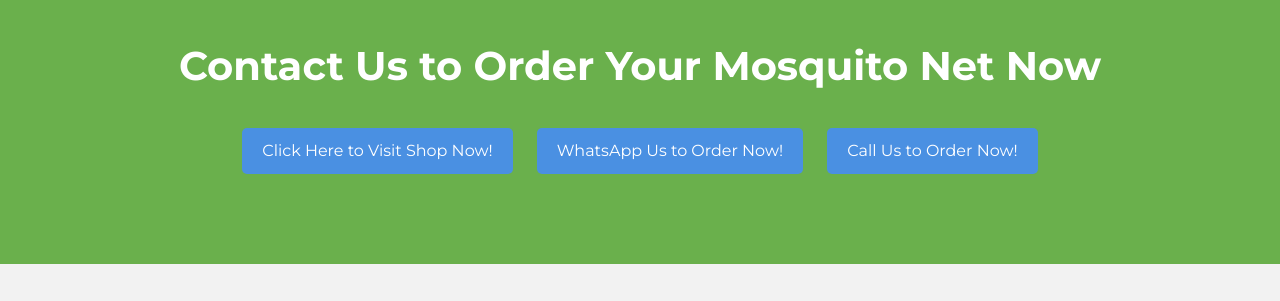
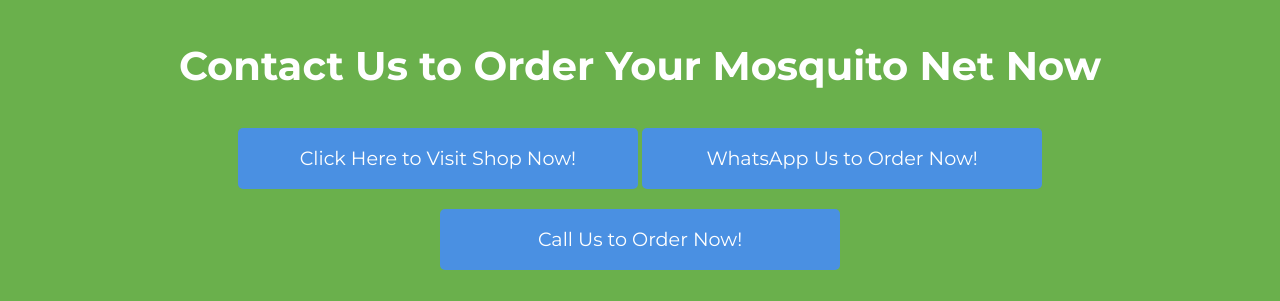
Before and after one commit to happypenguinbrand/machchardaani, a plain HTML site: page index.html in a window 1280 px wide. Shown: the part 1320-1621 px from the top of the page. Drawn offline with Linux system fonts and the light colour scheme.

Commit message:
Update style.css

```diff
--- a/style.css
+++ b/style.css
@@ -213,7 +213,7 @@ main {
   font-size: 0.9rem;
 }
 
-/* Focus Results */
+/* Focus Results Section */
 .focus-results {
     background-color: #6ab04c;
     color: #fff;
@@ -226,37 +226,25 @@ main {
     margin-bottom: 20px;
 }
 
-.focus-results .proposal-link {
+/* Styling for Order Buttons */
+.order-button {
     display: inline-block;
-    background-color: #fff;
-    color: #6ab04c;
+    margin: 10px 0; /* Adds spacing between buttons */
     padding: 15px 30px;
+    background-color: #4A90E2;
+    color: white;
+    text-decoration: none;
     font-size: 1.2rem;
-    text-decoration: none;
     border-radius: 5px;
-    margin-top: 20px;
-    transition: background-color 0.3s ease, color 0.3s ease;
+    cursor: pointer;
+    transition: background-color 0.3s ease, transform 0.3s ease;
+    width: 80%; /* Adjust width as needed */
+    max-width: 400px; /* Maximum width to prevent it from stretching too much */
 }
 
-.focus-results .proposal-link:hover {
-    background-color: #f2f2f2;
-    color: #333;
-}
-.order-button, .call-button {
-  display: inline-block;
-  margin: 10px;
-  padding: 10px 20px;
-  background-color: #4A90E2;
-  color: white;
-  border: none;
-  border-radius: 5px;
-  font-size: 1rem;
-  cursor: pointer;
-  text-decoration: none;
-}
-
-.order-button:hover, .call-button:hover {
-  background-color: #3b78c0;
+.order-button:hover {
+    background-color: #3b78c0; /* Darker blue on hover */
+    transform: scale(1.05); /* Slightly enlarge on hover */
 }
 
 /* Photo Gallery Section */
```
